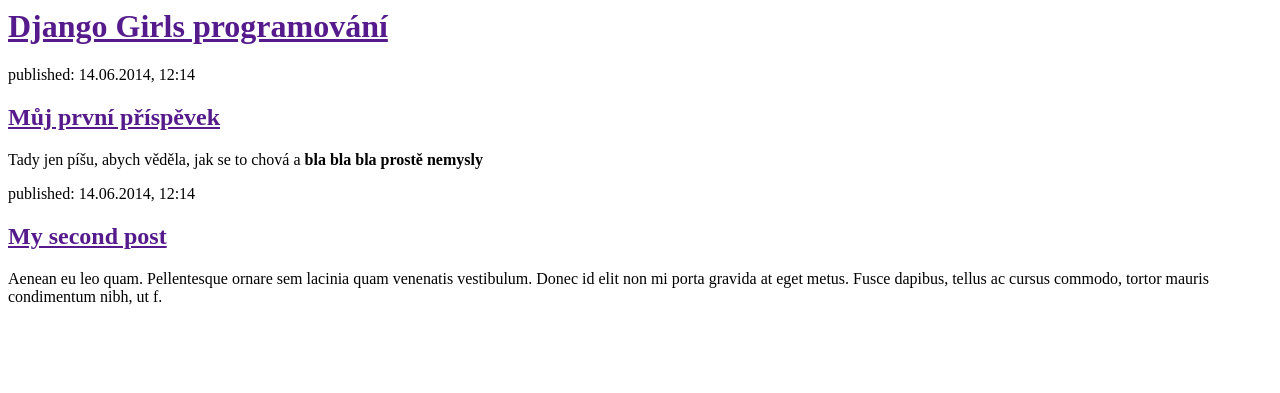
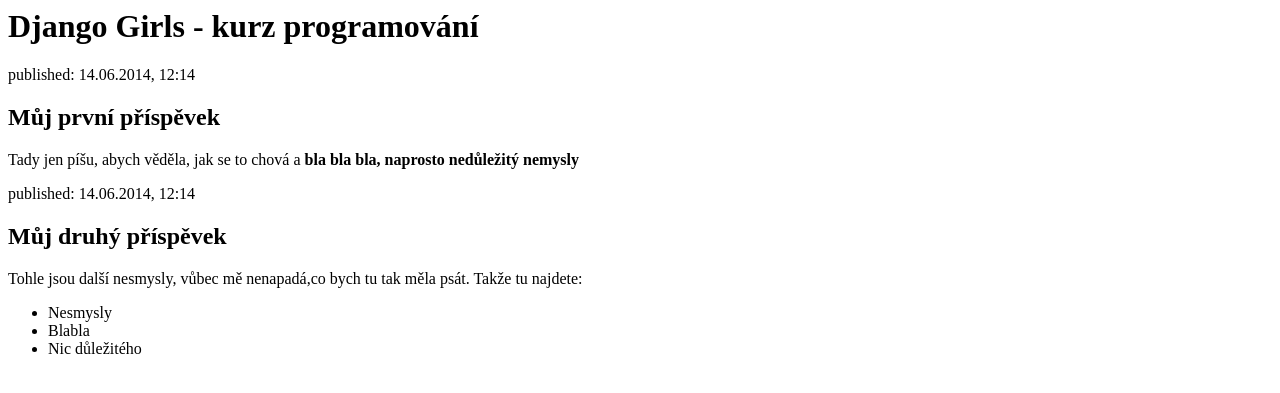
Before and after one commit to rebarbora/my-first-blog, a Django app: page / in a window 1280 px wide. Shown: the top 393 px of the page. Run offline with Django 3.2, Linux system fonts and the light colour scheme.

Commit message:
Changed the HTML for the site.

```diff
--- a/blog/templates/blog/post_list.html
+++ b/blog/templates/blog/post_list.html
@@ -4,19 +4,20 @@
     </head>
     <body>
         <div>
-            <h1><a href="">Django Girls programování</a></h1>
+            <h1>Django Girls - kurz programování</h1>
         </div>
 
         <div>
             <p>published: 14.06.2014, 12:14</p>
-            <h2><a href="">Můj první příspěvek</a></h2>
-            <p>Tady jen píšu, abych věděla, jak se to chová a <strong>bla bla bla prostě nemysly</strong></p>
+            <h2>Můj první příspěvek</h2>
+            <p>Tady jen píšu, abych věděla, jak se to chová a <strong>bla bla bla, naprosto nedůležitý nemysly</strong></p>
         </div>
 
         <div>
             <p>published: 14.06.2014, 12:14</p>
-            <h2><a href="">My second post</a></h2>
-            <p>Aenean eu leo quam. Pellentesque ornare sem lacinia quam venenatis vestibulum. Donec id elit non mi porta gravida at eget metus. Fusce dapibus, tellus ac cursus commodo, tortor mauris condimentum nibh, ut f.</p>
+            <h2>Můj druhý příspěvek</h2>
+            <p>Tohle jsou další nesmysly, vůbec mě nenapadá,co bych tu tak měla psát. Takže tu najdete:</p>
+            <ul><li>Nesmysly</li><li>Blabla</li><li>Nic důležitého</li></ul>
         </div>
     </body>
 </html>
```
